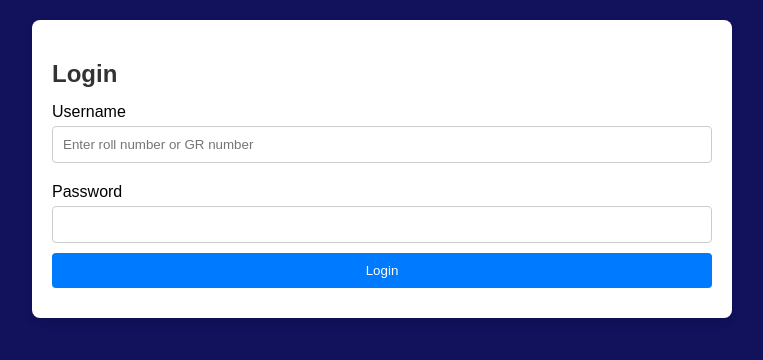
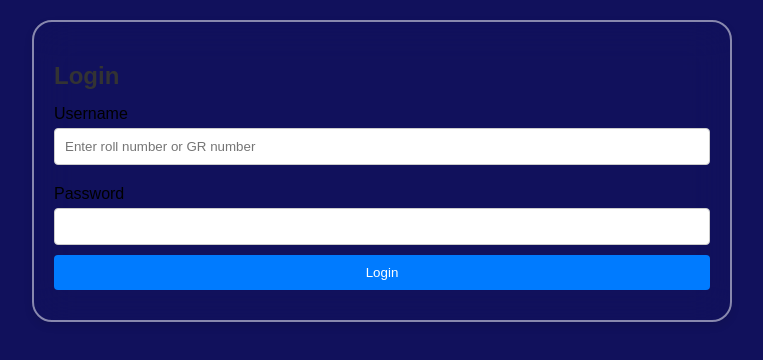
Before and after one commit to harpita26/hkproject, a plain HTML site: page index.html in a window 1280 px wide. Shown: the whole page, without its empty margins (258-1021 px from the left). Drawn offline with Linux system fonts and the light colour scheme.

Commit message:
Update style.css

```diff
--- a/style.css
+++ b/style.css
@@ -11,11 +11,15 @@ body {
 }
 
 .card {
-    background-color: #fff;
+    position: relative;
     padding: 20px;
     margin-bottom: 20px;
-    border-radius: 8px;
+    border: 2px solid rgba(255,255,255,.5);
     box-shadow: 0 4px 8px rgba(0,0,0,0.1);
+    background:transparent;
+    border-radius:20px;
+    backdrop-filter: blur(20px);
+
 }
 
 h2 {
```
